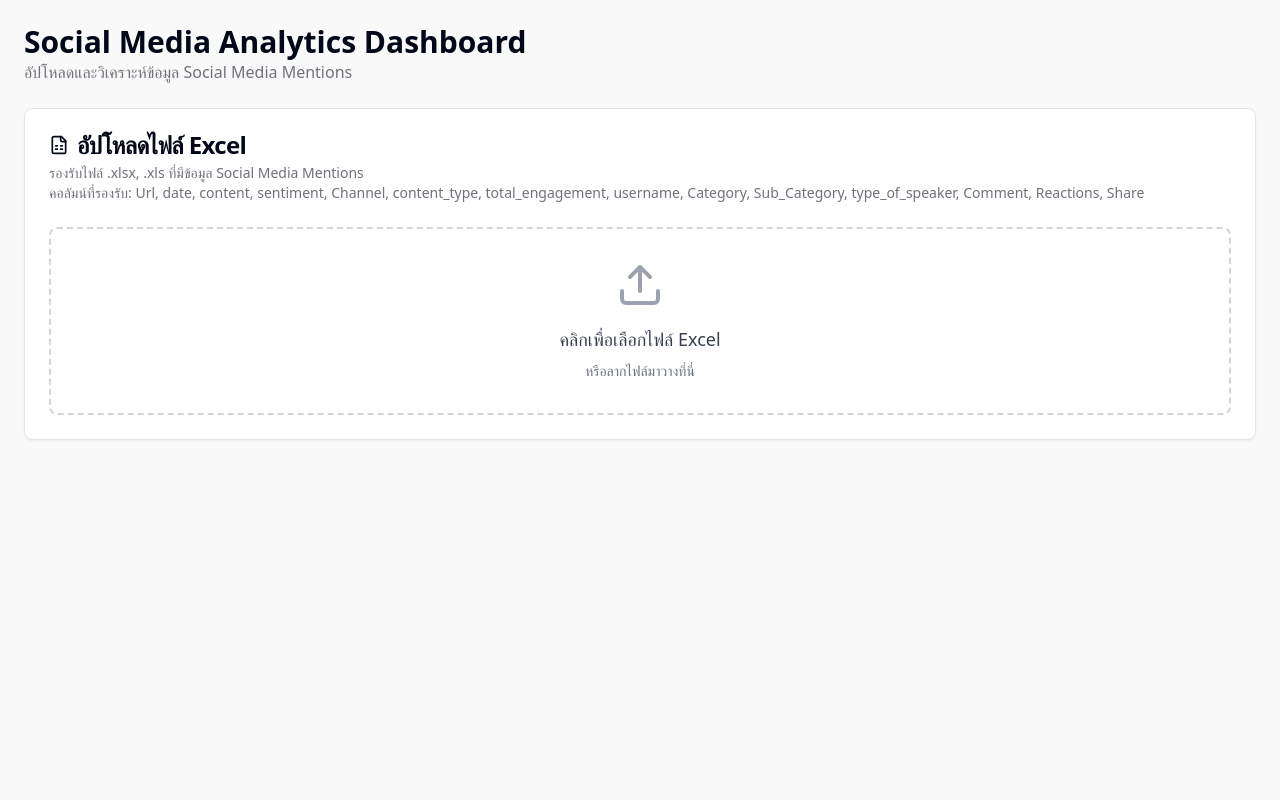
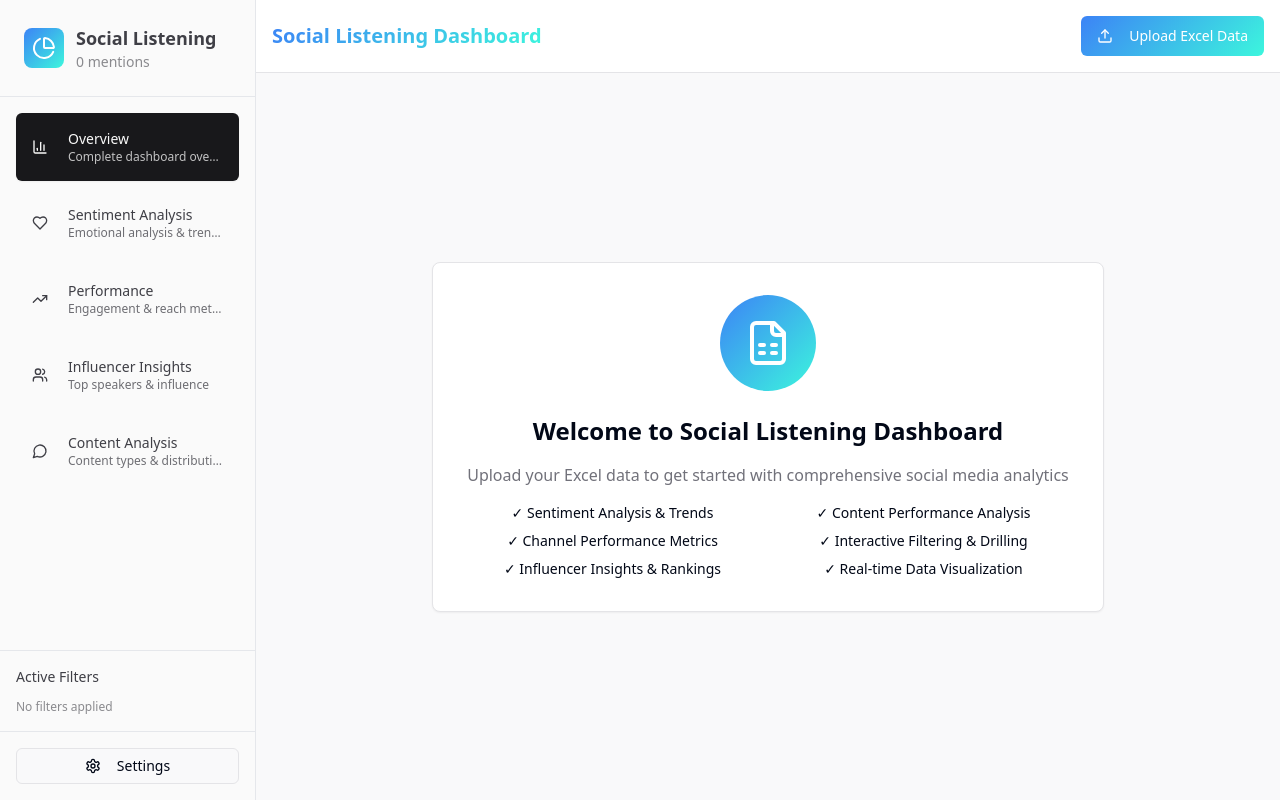
Before and after one commit to ponlapoj1991/sense-cascade, a React (Vite) app: page / in a window 1280 px wide. Built offline with nearby package versions, Linux system fonts and the light colour scheme.

Commit message:
Clarify final code version

```diff
--- a/src/pages/Index.tsx
+++ b/src/pages/Index.tsx
@@ -1,7 +1,7 @@
-import DashboardWithExcel from '../DashboardWithExcel'
+import SocialListeningDashboard from '../SocialListeningDashboard'
 
 const Index = () => {
-  return <DashboardWithExcel />
+  return <SocialListeningDashboard />
 }
 
 export default Index
```
